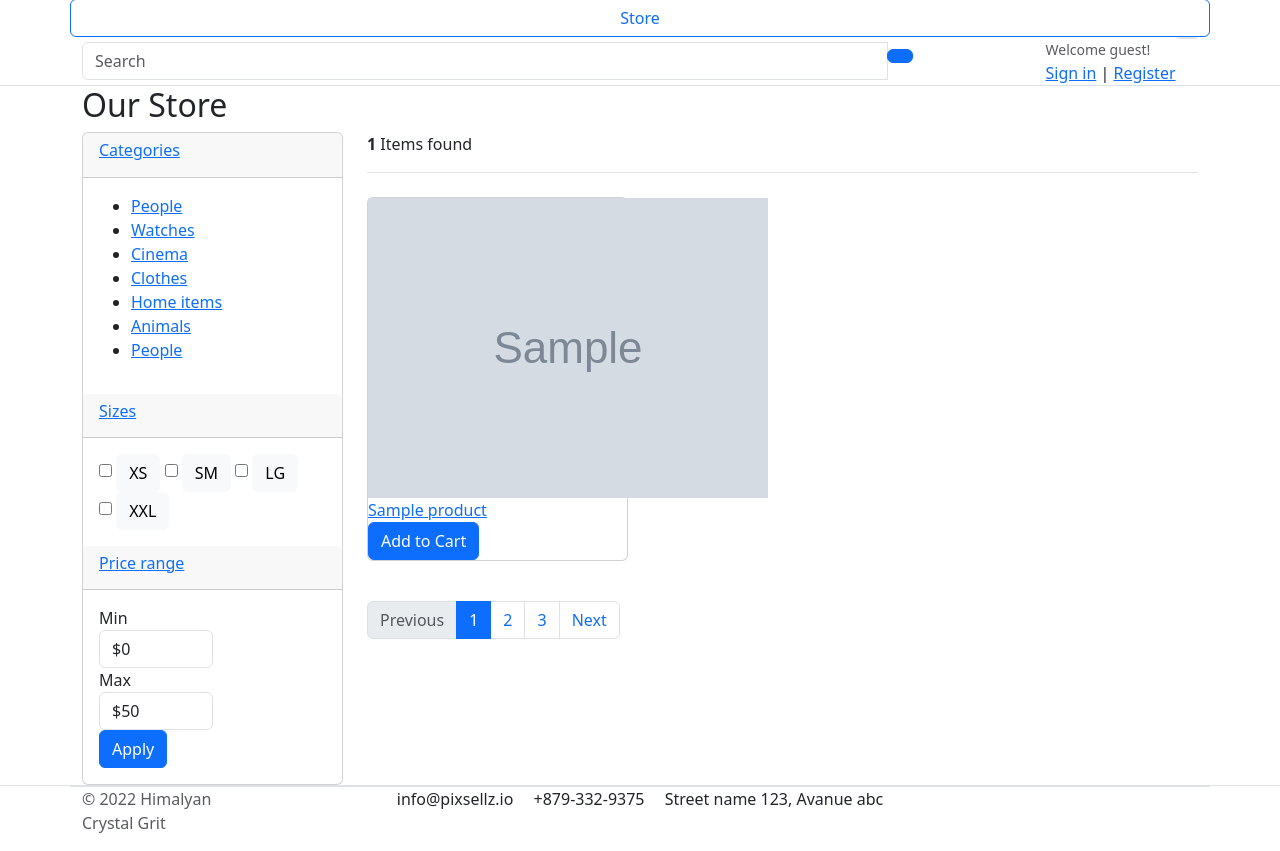
After one commit to pulkitkhandelwal29/HimalyanCrystalGrit-EcommerceWebsite, a Django app: template templates/store/store.html in a window 1280 px wide. The commit adds this page. Shown: the part 342-1193 px from the top of the page. Run offline with Django 3.2, Linux system fonts and the light colour scheme; the template is opened without the code that fills it: most values are stand-ins (such as "Sample title", 1, 10 or a date in 2020); grey boxes marked "Sample" are stand-in pictures; some libraries are stand-ins or nearby versions.

Commit message:
Implemented products display in store page

```diff
--- a/himalyancrystalgrit/urls.py
+++ b/himalyancrystalgrit/urls.py
@@ -14,7 +14,7 @@ Including another URLconf
     2. Add a URL to urlpatterns:  path('blog/', include('blog.urls'))
 """
 from django.contrib import admin
-from django.urls import path
+from django.urls import path, include
 from . import views
 from django.conf.urls.static import static
 from django.conf import settings
@@ -22,4 +22,5 @@ from django.conf import settings
 urlpatterns = [
     path('admin/', admin.site.urls),
     path('',views.home, name='home'),
+    path('store/',include('store.urls')),
 ] + static(settings.MEDIA_URL, document_root=settings.MEDIA_ROOT)
--- a/templates/includes/navbar.html
+++ b/templates/includes/navbar.html
@@ -47,7 +47,7 @@
       </div>
     </div>  <!-- category-wrap.// -->
   </div> <!-- col.// -->
-  <a href="./store.html" class="btn btn-outline-primary">Store</a>
+  <a href="" class="btn btn-outline-primary">Store</a>
   <div class="col-lg  col-md-6 col-sm-12 col">
     <form action="#" class="search">
       <div class="input-group w-100">
--- /dev/null
+++ b/templates/store/store.html
@@ -0,0 +1,173 @@
+{% extends 'base.html' %}
+
+{% load static %}
+
+{% block content %}
+
+
+<!-- ========================= SECTION PAGETOP ========================= -->
+<section class="section-pagetop bg">
+<div class="container">
+	<h2 class="title-page">Our Store</h2>
+
+</div> <!-- container //  -->
+</section>
+<!-- ========================= SECTION INTRO END// ========================= -->
+
+<!-- ========================= SECTION CONTENT ========================= -->
+<section class="section-content padding-y">
+<div class="container">
+
+<div class="row">
+	<aside class="col-md-3">
+
+<div class="card">
+	<article class="filter-group">
+		<header class="card-header">
+			<a href="#" data-toggle="collapse" data-target="#collapse_1" aria-expanded="true" class="">
+				<i class="icon-control fa fa-chevron-down"></i>
+				<h6 class="title">Categories</h6>
+			</a>
+		</header>
+		<div class="filter-content collapse show" id="collapse_1" style="">
+			<div class="card-body">
+
+				<ul class="list-menu">
+				<li><a href="#">People  </a></li>
+				<li><a href="#">Watches </a></li>
+				<li><a href="#">Cinema  </a></li>
+				<li><a href="#">Clothes  </a></li>
+				<li><a href="#">Home items </a></li>
+				<li><a href="#">Animals</a></li>
+				<li><a href="#">People </a></li>
+				</ul>
+
+			</div> <!-- card-body.// -->
+		</div>
+	</article> <!-- filter-group  .// -->
+	<article class="filter-group">
+		<header class="card-header">
+			<a href="#" data-toggle="collapse" data-target="#collapse_4" aria-expanded="true" class="">
+				<i class="icon-control fa fa-chevron-down"></i>
+				<h6 class="title">Sizes </h6>
+			</a>
+		</header>
+		<div class="filter-content collapse show" id="collapse_4" style="">
+			<div class="card-body">
+			  <label class="checkbox-btn">
+			    <input type="checkbox">
+			    <span class="btn btn-light"> XS </span>
+			  </label>
+
+			  <label class="checkbox-btn">
+			    <input type="checkbox">
+			    <span class="btn btn-light"> SM </span>
+			  </label>
+
+			  <label class="checkbox-btn">
+			    <input type="checkbox">
+			    <span class="btn btn-light"> LG </span>
+			  </label>
+
+			  <label class="checkbox-btn">
+			    <input type="checkbox">
+			    <span class="btn btn-light"> XXL </span>
+			  </label>
+		</div><!-- card-body.// -->
+		</div>
+	</article> <!-- filter-group .// -->
+
+	<article class="filter-group">
+		<header class="card-header">
+			<a href="#" data-toggle="collapse" data-target="#collapse_3" aria-expanded="true" class="">
+				<i class="icon-control fa fa-chevron-down"></i>
+				<h6 class="title">Price range </h6>
+			</a>
+		</header>
+		<div class="filter-content collapse show" id="collapse_3" style="">
+			<div class="card-body">
+
+				<div class="form-row">
+				<div class="form-group col-md-6">
+				  <label>Min</label>
+				  <!-- <input class="form-control" placeholder="$0" type="number"> -->
+				  	<select class="mr-2 form-control">
+						<option value="0">$0</option>
+						<option value="50">$50</option>
+						<option value="100">$100</option>
+						<option value="150">$150</option>
+						<option value="200">$200</option>
+						<option value="500">$500</option>
+						<option value="1000">$1000</option>
+					</select>
+				</div>
+				<div class="form-group text-right col-md-6">
+				  <label>Max</label>
+				  	<select class="mr-2 form-control">
+						<option value="50">$50</option>
+						<option value="100">$100</option>
+						<option value="150">$150</option>
+						<option value="200">$200</option>
+						<option value="500">$500</option>
+						<option value="1000">$1000</option>
+						<option value="2000">$2000+</option>
+					</select>
+				</div>
+				</div> <!-- form-row.// -->
+				<button class="btn btn-block btn-primary">Apply</button>
+			</div><!-- card-body.// -->
+		</div>
+	</article> <!-- filter-group .// -->
+
+</div> <!-- card.// -->
+
+	</aside> <!-- col.// -->
+	<main class="col-md-9">
+
+<header class="border-bottom mb-4 pb-3">
+		<div class="form-inline">
+			<span class="mr-md-auto"><b>{{ product_count }}</b> Items found </span>
+
+		</div>
+</header><!-- sect-heading -->
+
+<div class="row">
+  {% for product in products %}
+	<div class="col-md-4">
+		<figure class="card card-product-grid">
+			<div class="img-wrap">
+
+			<img src="{{ product.images.url }}">
+
+			</div> <!-- img-wrap.// -->
+			<figcaption class="info-wrap">
+				<div class="fix-height">
+					<a href="./product-detail.html" class="title">{{ product.product_name }}</a>
+				</div>
+				<a href="#" class="btn btn-block btn-primary">Add to Cart </a>
+			</figcaption>
+		</figure>
+	</div> <!-- col.// -->
+  {% endfor %}
+</div> <!-- row end.// -->
+
+
+<nav class="mt-4" aria-label="Page navigation sample">
+  <ul class="pagination">
+    <li class="page-item disabled"><a class="page-link" href="#">Previous</a></li>
+    <li class="page-item active"><a class="page-link" href="#">1</a></li>
+    <li class="page-item"><a class="page-link" href="#">2</a></li>
+    <li class="page-item"><a class="page-link" href="#">3</a></li>
+    <li class="page-item"><a class="page-link" href="#">Next</a></li>
+  </ul>
+</nav>
+
+	</main> <!-- col.// -->
+
+</div>
+
+</div> <!-- container .//  -->
+</section>
+<!-- ========================= SECTION CONTENT END// ========================= -->
+
+{% endblock %}
```
Also changed, not shown: himalyancrystalgrit/views.py (+8 -1 lines), store/urls.py (added, +7 -0 lines), store/views.py (+21 -1 lines), templates/home.html (+5 -66 lines).
